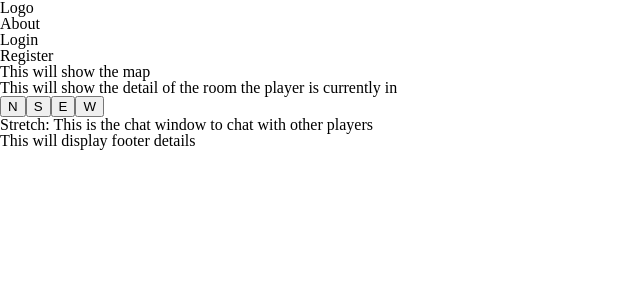
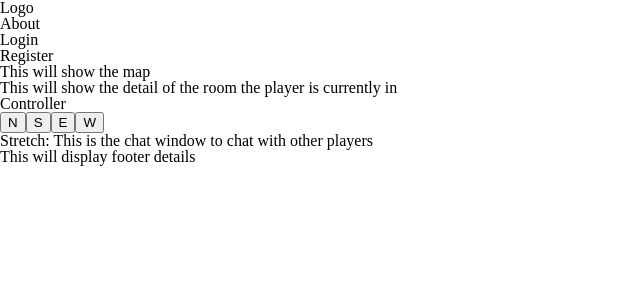
Before and after one commit to CSEU3-mud-sama/front-end, a React (Create React App) app: page / in a window 1280 px wide. Shown: the top 300 px of the page, without its empty margins (0-640 px from the left). Built offline with nearby package versions, Linux system fonts and the light colour scheme.

Commit message:
Add buttons to Controller

```diff
--- a/src/components/Controller.jsx
+++ b/src/components/Controller.jsx
@@ -6,10 +6,11 @@ function NavButton(label, callback) {
     )
 }
 
-function Navigation() {
+function Navigation(callback) {
     return (
         <div>
-            {['N', 'S', 'E', 'W'].map(label => NavButton(label))}
+            <h2>Controller</h2>
+            {['N', 'S', 'E', 'W'].map(label => NavButton(label, callback))}
         </div>
     );
 }
```
